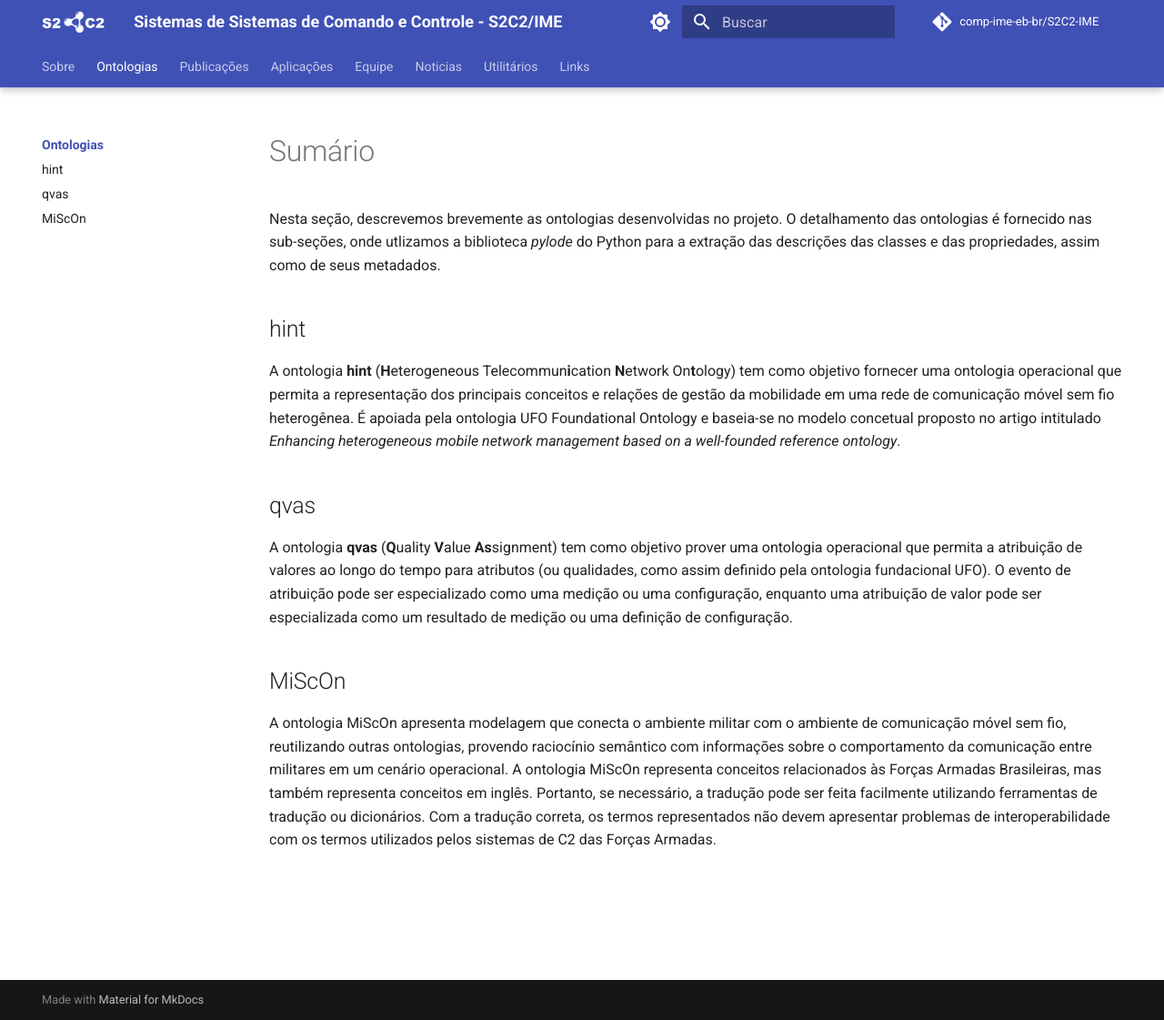
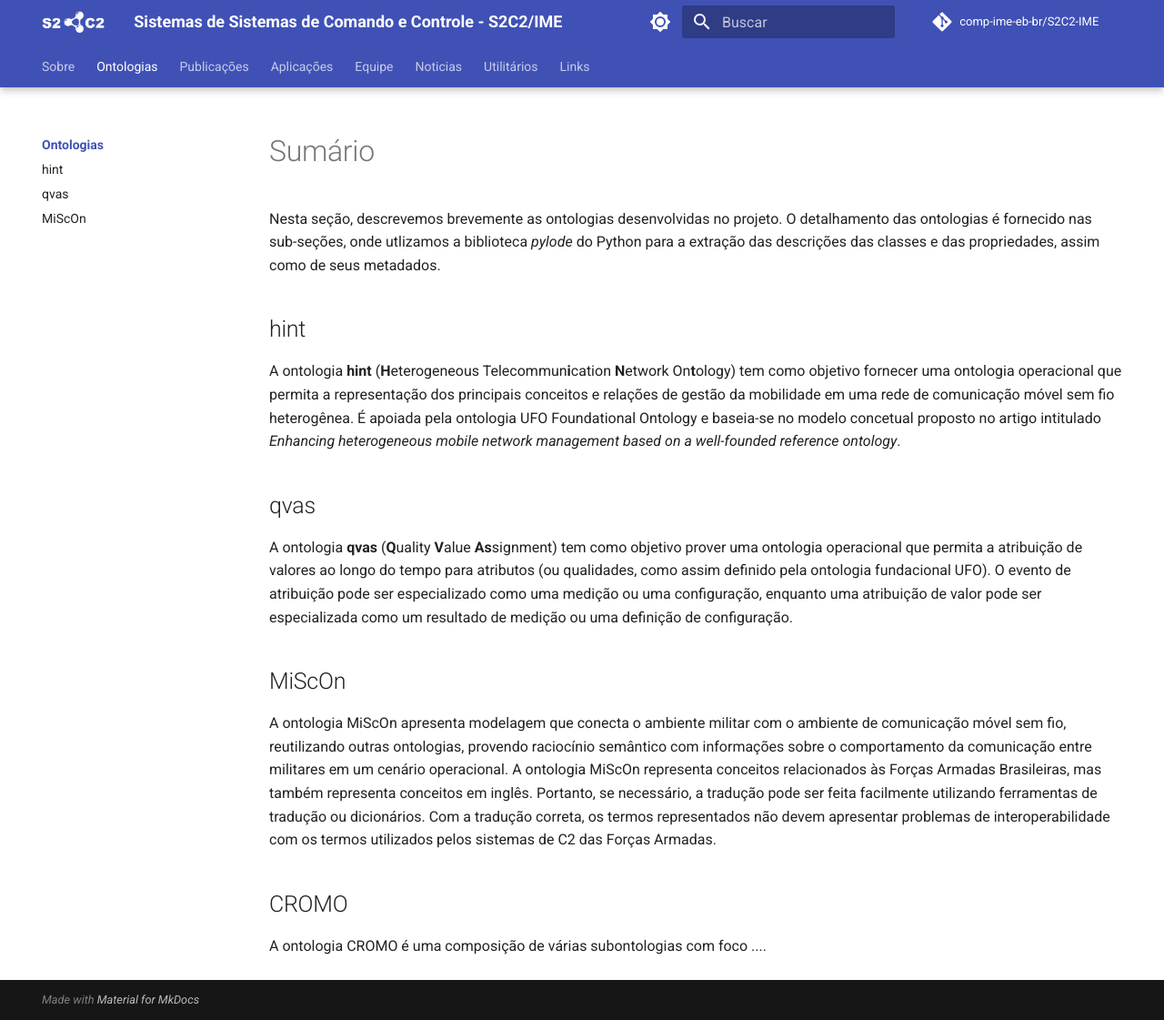
Before and after one commit to comp-ime-eb-br/S2C2-IME, an MkDocs documentation site: the page built from docs/ontodesc/index.md, in a window 1280 px wide and 1121 px high. Shown: the whole window at 91% size. Built offline with MkDocs 1.6.1 and Material for MkDocs 9.7.7, drawn with Linux system fonts in a browser that asks for light colours; comment, search, counter and statistics services are not loaded.

Commit message:
Update index.md para incluir a Cromo

```diff
--- a/docs/ontodesc/index.md
+++ b/docs/ontodesc/index.md
@@ -17,3 +17,7 @@ A ontologia **qvas** (**Q**uality **V**alue **As**signment)  tem como objetivo p
 ## MiScOn
 
 A ontologia MiScOn apresenta modelagem que conecta o ambiente militar com o ambiente de comunicação móvel sem fio, reutilizando outras ontologias, provendo raciocínio semântico com informações sobre o comportamento da comunicação entre militares em um cenário operacional. A ontologia MiScOn representa conceitos relacionados às Forças Armadas Brasileiras, mas também representa conceitos em inglês. Portanto, se necessário, a tradução pode ser feita facilmente utilizando ferramentas de tradução ou dicionários. Com a tradução correta, os termos representados não devem apresentar problemas de interoperabilidade com os termos utilizados pelos sistemas de C2 das Forças Armadas.
+
+## CROMO
+
+A ontologia CROMO é uma composição de várias subontologias com foco .... <em edição>
```
